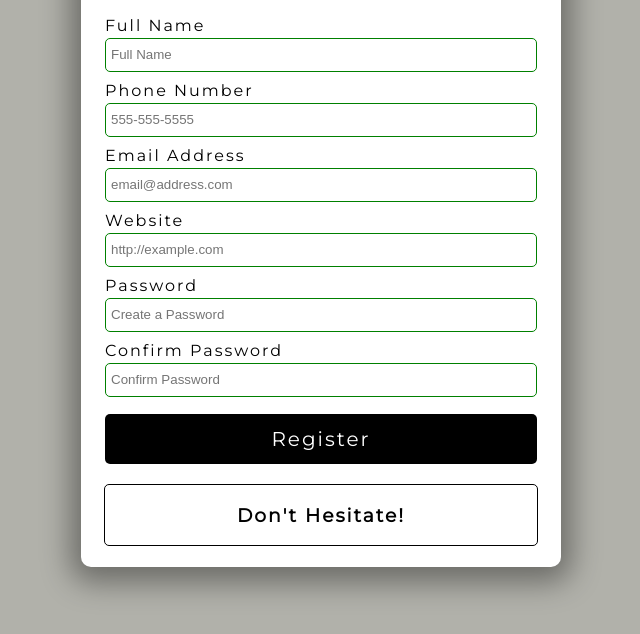
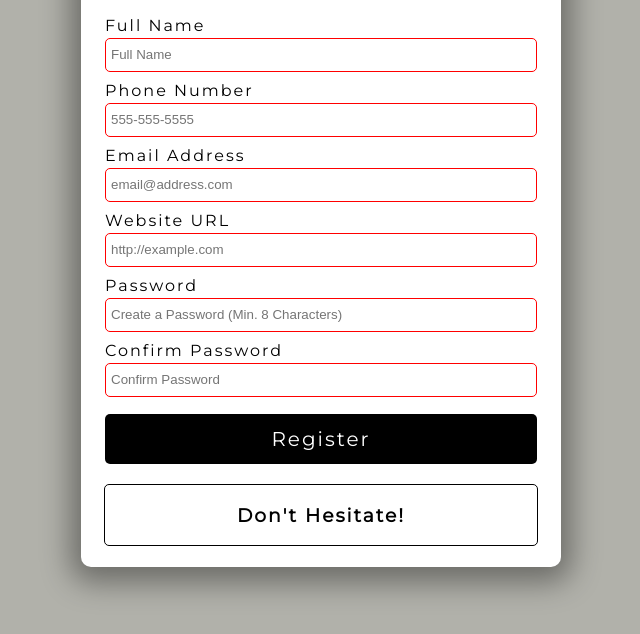
Before and after one commit to CubanFireball81/Form-Validator, a plain HTML site: page index.html in a window 1280 px wide. Shown: the part 148-782 px from the top of the page, without its empty margins (319-959 px from the left). Drawn offline with Linux system fonts and the light colour scheme.

Commit message:
Adding required and patterns to form elements.

```diff
--- a/index.html
+++ b/index.html
@@ -15,32 +15,38 @@
             <!-- Full Name -->
             <div class="form-group">
                 <label for="name">Full Name</label>
-                <input type="text" id="name" placeholder="Full Name">
+                <input type="text" id="name" placeholder="Full Name"
+                    required minlength="3" maxlength="100">
             </div>
             <!-- Phone Number -->
             <div class="form-group">
                 <label for="phone">Phone Number</label>
-                <input type="tel" id="phone" placeholder="555-555-5555">
+                <input type="tel" id="phone" placeholder="555-555-5555"
+                    required pattern="[0-9]{3}-[0-9]{3}-[0-9]{4}">
             </div>
              <!-- Email Address -->
              <div class="form-group">
                 <label for="email">Email Address</label>
-                <input type="email" id="email" placeholder="email@address.com">
+                <input type="email" id="email" placeholder="email@address.com"
+                    required>
             </div>
             <!-- Website URL -->
             <div class="form-group">
-                <label for="website">Website</label>
-                <input type="url" id="website" placeholder="http://example.com">
+                <label for="website">Website URL</label>
+                <input type="url" id="website" placeholder="http://example.com"
+                    required>
             </div>
             <!-- Password -->
             <div class="form-group">
                 <label for="password1">Password</label>
-                <input type="password" id="password1" placeholder="Create a Password">
+                <input type="password" id="password1" placeholder="Create a Password (Min. 8 Characters)"
+                    required pattern="^(?=.*\d)(?=.*[a-z])(?=.*[A-Z])(?=.*[a-zA-Z]).{8,}$" title="Please include at least 1 uppercase character, 1 lowercase character, and a number.">
             </div>
             <!-- Confirm Password -->
             <div class="form-group">
                 <label for="password2">Confirm Password</label>
-                <input type="password" id="password2" placeholder="Confirm Password">
+                <input type="password" id="password2" placeholder="Confirm Password"
+                    required pattern="^(?=.*\d)(?=.*[a-z])(?=.*[A-Z])(?=.*[a-zA-Z]).{8,}$">
             </div>
             <button type="submit">Register</button>
         </form>
```
